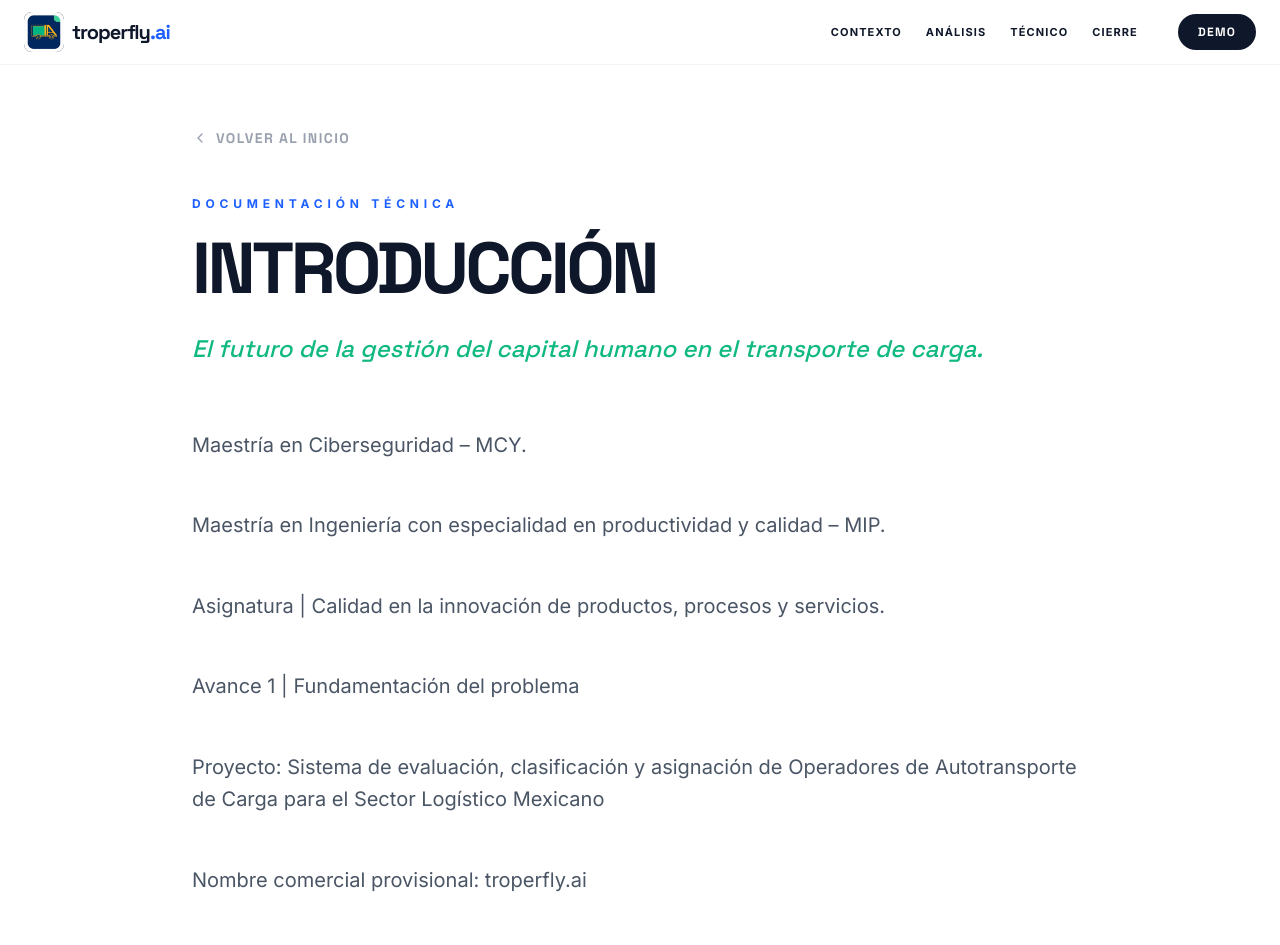
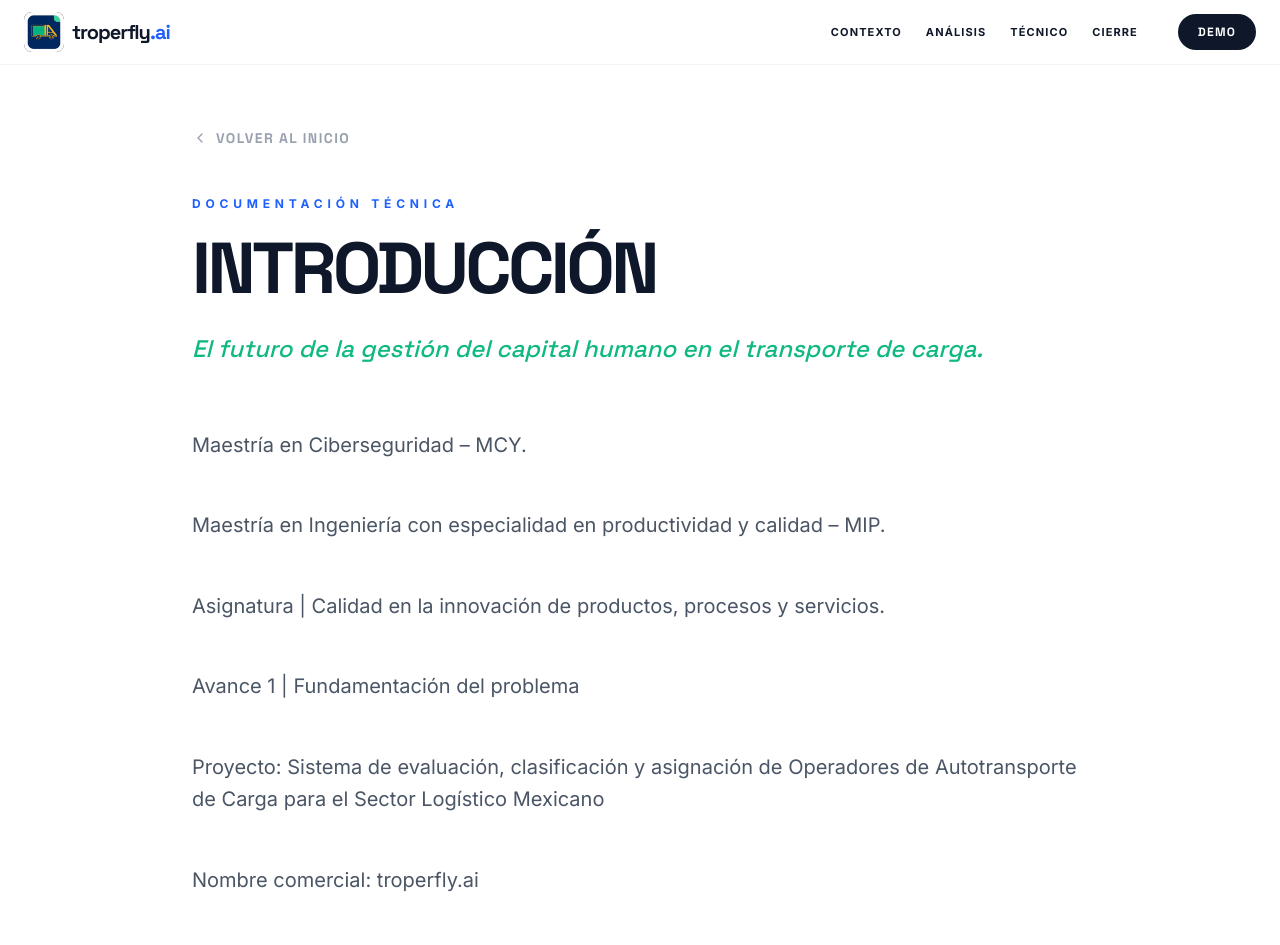
Before and after one commit to sajero/troperfly, a React (Vite) app: page /arquitectura in a window 1280 px wide. Shown: the top 945 px of the page. Built offline with nearby package versions, Linux system fonts and the light colour scheme.

Commit message:
Main Commit Troperfly

```diff
--- a/src/data/sections.ts
+++ b/src/data/sections.ts
@@ -23,7 +23,7 @@ export const SECTIONS: SectionContent[] = [
       'Asignatura | Calidad en la innovación de productos, procesos y servicios.',
       'Avance 1 | Fundamentación del problema',
       'Proyecto: Sistema de evaluación, clasificación y asignación de Operadores de Autotransporte de Carga para el Sector Logístico Mexicano',
-      'Nombre comercial provisional: troperfly.ai',
+      'Nombre comercial: troperfly.ai',
       'Equipo 05: Saúl Jerónimo Rodríguez | Isaac David Moreno González | Jose Ruben Gallegos Vázquez | Juan Pablo Olivas Palomares',
       'Fecha de entrega: Domingo, 17 de mayo 2026',
       'El proyecto parte de un problema real y documentado: el déficit de operadores calificados en el autotransporte de carga en México supera las 90,000 vacantes en 2026. Esta situación afecta la continuidad logística, la eficiencia operativa, la seguridad de las mercancías y la capacidad de respuesta de las empresas ante la demanda nacional e internacional. El objetivo del proyecto es diseñar un sistema que permita evaluar, clasificar y asignar operadores de autotransporte de carga a operaciones logísticas de forma confiable, objetiva y verificable.',
```
